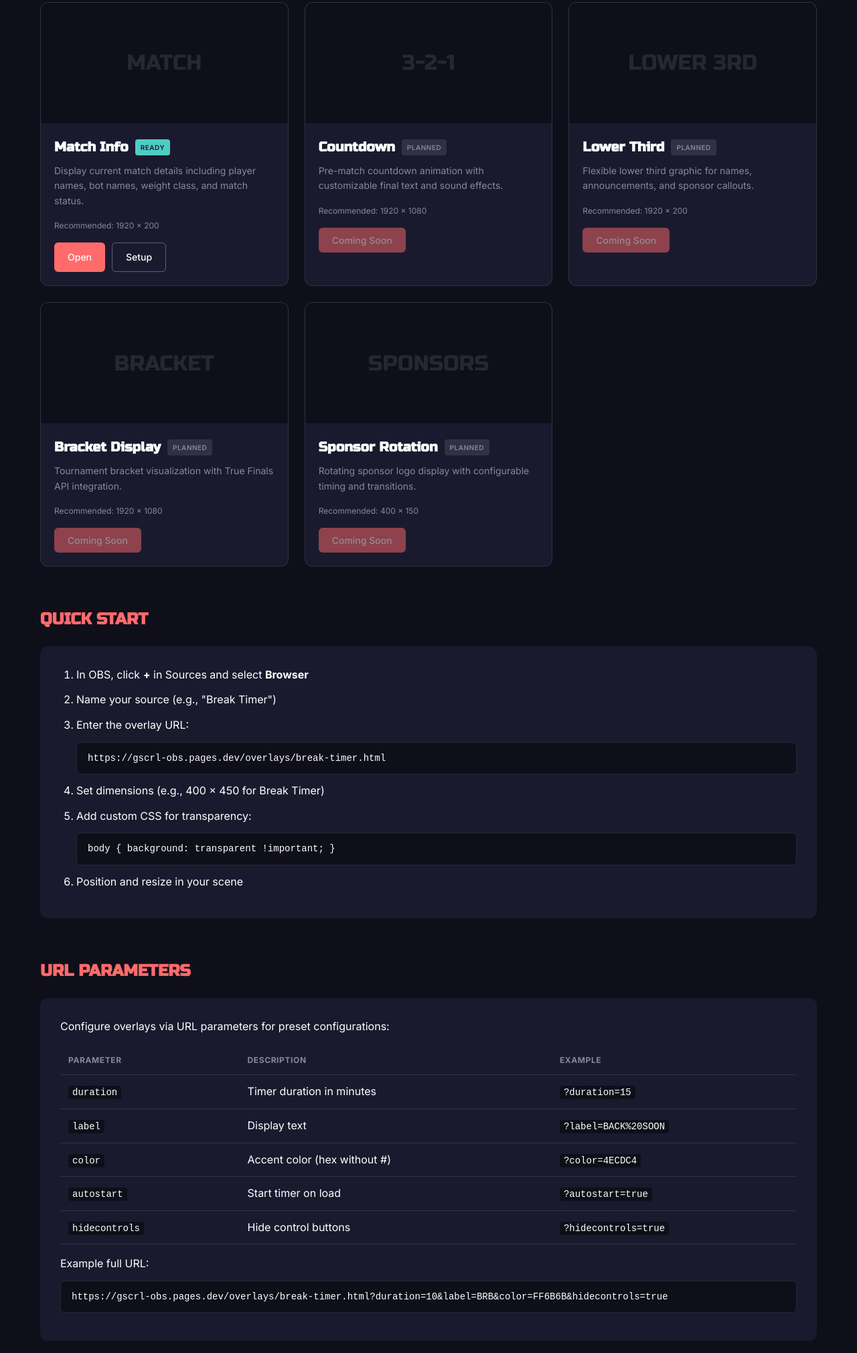
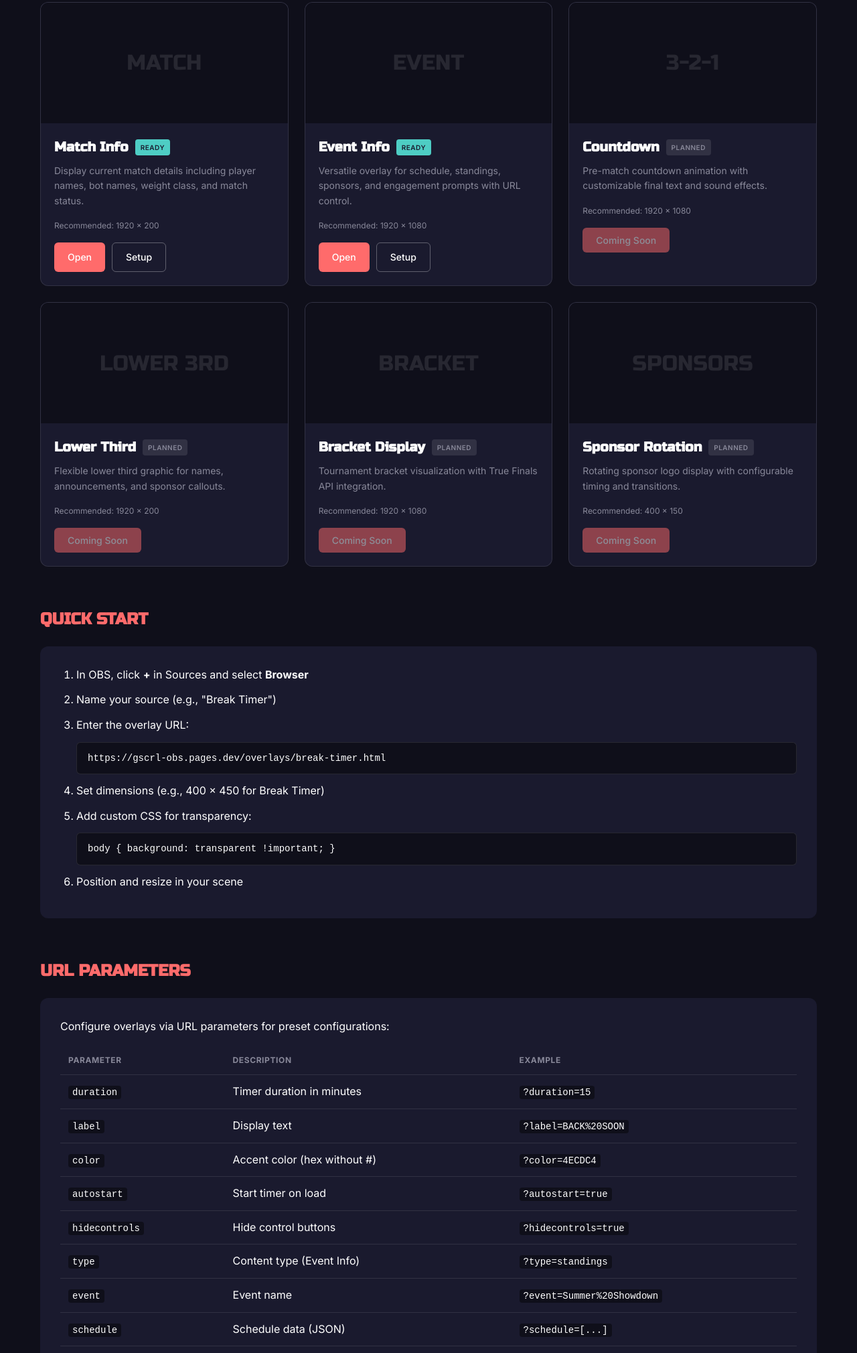
Before and after one commit to ricklon/gscrl-obs, a website: page index.html in a window 1280 px wide. Shown: the part 720-2740 px from the top of the page at 67% size. Drawn offline with Linux system fonts and the light colour scheme.

Commit message:
Add Event Info overlay to index.html\n\n- Added Event Info card to overlays grid\n- Updated URL parameters documentation with Event Info examples\n- Added Event Info example URLs\n- Maintained consistent styling and layout\n\nGenerated by Mistral Vibe.\nCo-Authored-By: Mistral Vibe <vibe@mistral.ai>

```diff
--- a/index.html
+++ b/index.html
@@ -346,6 +346,23 @@
           </div>
         </div>
 
+        <!-- Event Info -->
+        <div class="overlay-card">
+          <div class="overlay-preview">EVENT</div>
+          <div class="overlay-content">
+            <h3 class="overlay-title">
+              Event Info
+              <span class="status-badge ready">Ready</span>
+            </h3>
+            <p class="overlay-desc">Versatile overlay for schedule, standings, sponsors, and engagement prompts with URL control.</p>
+            <p class="overlay-meta">Recommended: 1920 x 1080</p>
+            <div class="overlay-actions">
+              <a href="overlays/event-info.html" class="btn btn-primary">Open</a>
+              <a href="docs/OBS-SETUP.md" class="btn btn-secondary">Setup</a>
+            </div>
+          </div>
+        </div>
+
         <!-- Countdown -->
         <div class="overlay-card">
           <div class="overlay-preview">3-2-1</div>
@@ -470,10 +487,27 @@
               <td>Hide control buttons</td>
               <td><code>?hidecontrols=true</code></td>
             </tr>
+            <tr>
+              <td><code>type</code></td>
+              <td>Content type (Event Info)</td>
+              <td><code>?type=standings</code></td>
+            </tr>
+            <tr>
+              <td><code>event</code></td>
+              <td>Event name</td>
+              <td><code>?event=Summer%20Showdown</code></td>
+            </tr>
+            <tr>
+              <td><code>schedule</code></td>
+              <td>Schedule data (JSON)</td>
+              <td><code>?schedule=[...]</code></td>
+            </tr>
           </tbody>
         </table>
         <p style="margin-top: 16px;">Example full URL:</p>
         <div class="code-block">https://gscrl-obs.pages.dev/overlays/break-timer.html?duration=10&amp;label=BRB&amp;color=FF6B6B&amp;hidecontrols=true</div>
+        <p style="margin-top: 16px;">Event Info example:</p>
+        <div class="code-block">https://gscrl-obs.pages.dev/overlays/event-info.html?type=standings&amp;event=National%20Championship</div>
       </div>
     </section>
 
```
